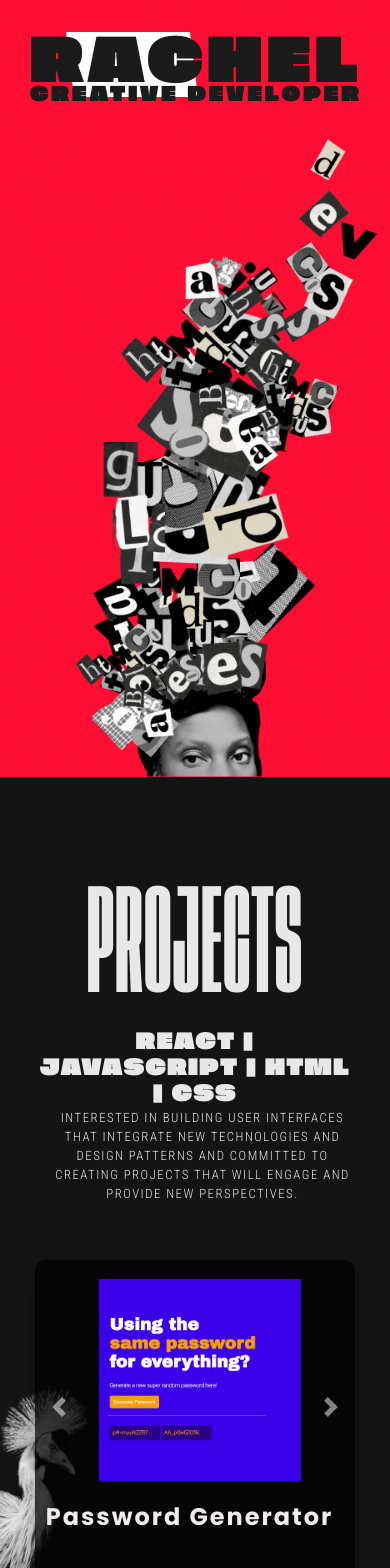
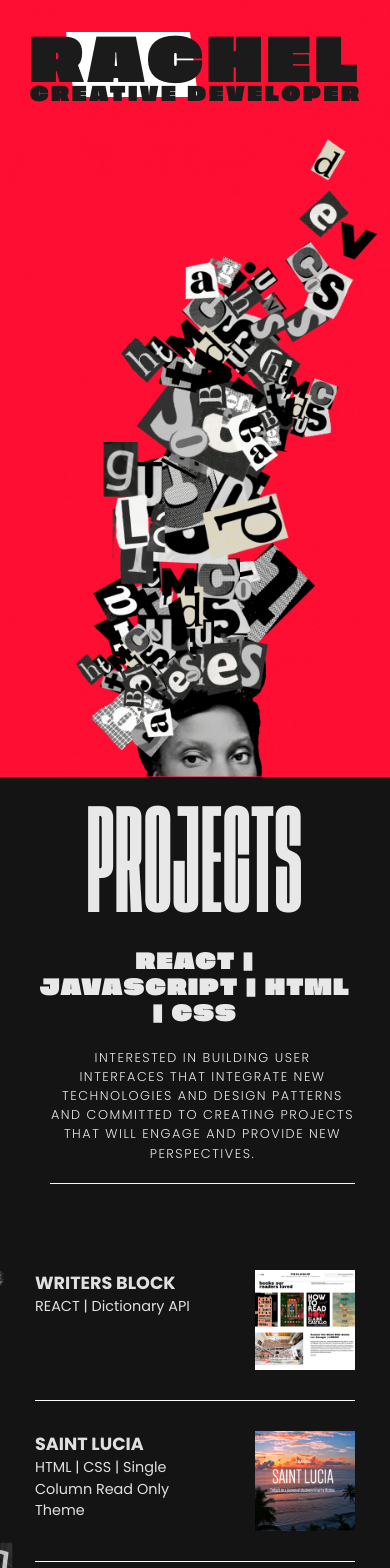
Before and after one commit to R-LaRoi/Mobile-Dev, a React (Vite) app: page / in a window 390 px wide. Shown: the top 1568 px of the page. Built offline with nearby package versions, Linux system fonts and the light colour scheme.

Commit message:
Added Mobile Component

```diff
--- a/src/App.jsx
+++ b/src/App.jsx
@@ -23,6 +23,7 @@ export default function App() {
 
 
 
+
 </div>
     // <BrowserRouter>
     //   <Routes>
--- a/src/Components/ProjectData.jsx
+++ b/src/Components/ProjectData.jsx
@@ -9,10 +9,42 @@ import dash from './assets/dash.png'
 
 const data =  [
   {
+    id:5,
+    image:slide5,
+    title: 'writers block',
+  text:'REACT | Dictionary API',
+git:'https://github.com/R-LaRoi/writers-block-v3',
+link:'https://writers-block-13d59d.netlify.app/'
+  },
+  {
+    id:4,
+    image:slide4,
+    title: 'saint lucia',
+  text:'HTML | CSS | Single Column Read Only Theme',
+git:'https://github.com/R-LaRoi/Travel-Saint-Lucia',
+link:'https://saintluciatravel.netlify.app/'
+  }
+,{
+    id:6,
+    image:dash,
+    title: 'The Purple Cat',
+  text:'Chrome Extension | React | API ',
+git:'https://app.netlify.com/sites/the-purple-cat-dbext-a811b8/settings/general',
+link:'https://the-purple-cat-dbext-a811b8.netlify.app/'
+  },
+  {
+    id:7,
+    image:shop,
+    title: 'Shopping Cart',
+  text:'Firebase App',
+git:'https://github.com/R-LaRoi/Shopping-Cart',
+link:'https://shoppingcartlistfb.netlify.app/'
+  },
+  {
     id:1,
     image: slide,
-    title: 'whats the move',
-  text:'fitness coach profile',
+    title: 'what`s the move',
+  text:'REACT | FIREBASE | ',
 git:'https://github.com/R-LaRoi/Move-app',
 link:'https://whatsthemoveapp.netlify.app/'
 
@@ -20,10 +52,10 @@ link:'https://whatsthemoveapp.netlify.app/'
 
 
   { id:2,
-    image: slide2,
-    title: 'busy bot',
-  text: 'activity generator',
-git:'https://github.com/R-LaRoi/Move-app',
+    // image: slide2,
+    title: 'TS Consultancy',
+  text: 'HTML | CSS ',
+git:'',
 link:''
   },
 
@@ -31,49 +63,19 @@ link:''
     id:3,
     image: slide3,
     title: 'Flavors',
-  text:'Ice Cream App',
+  text:'HTML | CSS | JAVASCRIPT',
 git:'https://github.com/R-LaRoi/Flavor-App',
 // link:'https://flavors-babka-f5ce18.netlify.app/'
 
   },
-{
-    id:4,
-    image:slide4,
-    title: 'saint lucia',
-  text:'travel page',
-git:'https://github.com/R-LaRoi/Travel-Saint-Lucia',
-link:'https://saintluciatravel.netlify.app/'
-  }
-,{
-    id:5,
-    image:slide5,
-    title: 'writers block',
-  text:'dictionary api',
-git:'https://github.com/R-LaRoi/writers-block-v3',
-link:'https://writers-block-13d59d.netlify.app/'
-  },{
-    id:6,
-    image:dash,
-    title: 'The Purple Cat',
-  text:'Chrome Extension',
-git:'https://app.netlify.com/sites/the-purple-cat-dbext-a811b8/settings/general',
-link:'https://the-purple-cat-dbext-a811b8.netlify.app/'
-  },
-  {
-    id:7,
-    image:shop,
-    title: 'Shopping Cart App',
-  text:'Firebase App',
-git:'https://github.com/R-LaRoi/Shopping-Cart',
-link:'https://shoppingcartlistfb.netlify.app/'
-  }
 
-,
+
+
   {
     id:8,
     image:sevenday,
     title: '7-Day Weather Dashboard',
-  text:'Firebase App',
+  text:'API | HTML | CSS | JAVASCRIPT',
 git:'https://github.com/R-LaRoi/7-Day-Forecast',
 link:'https://sevendayweatherappsaintanse.netlify.app/'
   },
--- /dev/null
+++ b/src/Components/ProjectScroll.jsx
@@ -0,0 +1,43 @@
+import React from 'react'
+import data from './ProjectData'
+import './stylesheet/scroll.css'
+
+
+export default function ProjectScroll() {
+
+let cards = data.map((project,index) => {
+
+  return (
+
+<div className='mb-project-card'>
+<div className='mb-card-text'>
+<div className='mb-title'>
+{project.title.toUpperCase()}
+</div>
+<div className='mb-description'>
+  {project.text}
+</div>
+</div>
+
+ <a href={project.link}><img src={project.image} className='thumbnail'  key={index.id}/></a>
+
+</div>
+
+  )
+}
+
+
+  )
+
+
+return(
+<div className=''>
+{cards}
+</div>
+
+  )
+
+
+
+
+}
--- a/src/Components/Projects.jsx
+++ b/src/Components/Projects.jsx
@@ -1,6 +1,8 @@
 import React from 'react'
 import CardsProject from './CardsProject'
 import "./stylesheet/project.css"
+import ProjectScroll from './ProjectScroll'
+
 
 
 export default function Projects() {
@@ -19,7 +21,12 @@ export default function Projects() {
 </div>
 
   </div>
-  <div className='slider'><CardsProject /></div>
+
+<div className='slider'><CardsProject /></div>
+<div className='mb-scroll'><ProjectScroll/></div>
+  <div>
+
+  </div>
 
 </div>
 
--- a/src/Components/stylesheet/Hero.css
+++ b/src/Components/stylesheet/Hero.css
@@ -55,20 +55,20 @@ max-width: min-content;
 
 
    .sq{
-      width: 570px;
-        height: 390px;
-        transform: skew(9deg);
-        background: #f6f6f6;
+      width: 620px;
+        height: 320px;
+        transform: skew(10deg);
+        background: #efeeee;
         position: absolute;
-        top: 320px;
-     right: 17%;
+        top: 360px;
+ right: 10%;
    }
 
 
    .name{
     width: max-content;
 font-size: 18rem;
-    letter-spacing: 10px;
+    letter-spacing: 15px;
    }
 /* -------------media queries -------------------- */
 
--- a/src/Components/stylesheet/project.css
+++ b/src/Components/stylesheet/project.css
@@ -28,7 +28,14 @@ font-family: 'Roboto Condensed', sans-serif;
 font-weight: 700;
 }
 
-@media (min-width:551px){
+
+
+@media screen and (min-width:551px){
+.slider{
+
+  display: block;
+}
+
 .d-block{
   padding: 19px;
     border-radius: 4px;
@@ -109,6 +116,10 @@ font-family: 'Poppins', sans-serif;
 
 }
 
+.mb-project{
+  display: none;
+}
+
 }
 
 
@@ -118,20 +129,26 @@ font-family: 'Poppins', sans-serif;
 
 
 
-@media (max-width:550px) {
+@media screen and (max-width:550px) {
+  .slider {
+      display: none;
+    }
 
+.mb-project{
+  display: block;
+}
 
 
 .pro-section{
-margin-top: -10px;
+margin-top: -90px;
    /* background-color: #fff707ed; */
 background-color: rgb(20, 20, 20);
 padding: 35px;
-  height: 110vh;
+  /* height: 110vh; */
 font-family: 'Roboto Condensed', sans-serif;
 background-image: url('./bird.png');
-background-size: 890px;
-background-position: -475px 500px;
+background-size: 520px;
+background-position: -325px 500px;
 background-repeat: no-repeat;
   text-align: center;
   color: rgb(232, 232, 232);
@@ -160,14 +177,14 @@ padding-top: 50px;
 
 }
 
-.slider {
+/* .slider {
   height: 400px;
 border-radius: 10px;
 position: relative;
 background-color: rgba(0, 0, 0, 0.738);
 box-shadow: rgba(0, 0, 0, 0.15) 0px 15px 25px, rgba(0, 0, 0, 0.05) 0px 5px 10px;
 
-}
+} */
 
 .p-title {
   font-family: 'Tusker-98';
@@ -178,11 +195,14 @@ box-shadow: rgba(0, 0, 0, 0.15) 0px 15px 25px, rgba(0, 0, 0, 0.05) 0px 5px 10px;
 }
 
 .text {
-font-family: 'Roboto Condensed', sans-serif;
-font-weight: 300;
+font-family: 'Poppins', sans-serif;
+font-weight: 200;
   font-size: .8rem;
-  max-width: 350px;
+
   margin-left: 15px;
+border-bottom: 1px  solid whitesmoke;
+max-width: 310px;
+padding: 20px 0px;
 
 }
 
--- /dev/null
+++ b/src/Components/stylesheet/scroll.css
@@ -0,0 +1,30 @@
+
+.mb-project-card{
+  display: grid;
+  grid-template-columns: 1.5fr .5fr;
+border-bottom: .5px solid white;
+color: rgb(225, 224, 224);
+gap: 45px;
+padding: 30px 0px 30px 0px;
+    font-family: 'Poppins', sans-serif;
+/* background-color: rgba(17, 16, 16, 0.785); */
+}
+
+
+
+.thumbnail{
+  width:100px;
+ display: flex;
+
+
+}
+
+.mb-card-text{
+text-align: start;
+font-size: .9rem;
+}
+
+.mb-title{
+  font-weight: 800;
+  font-size: 1.1rem;
+}
```
